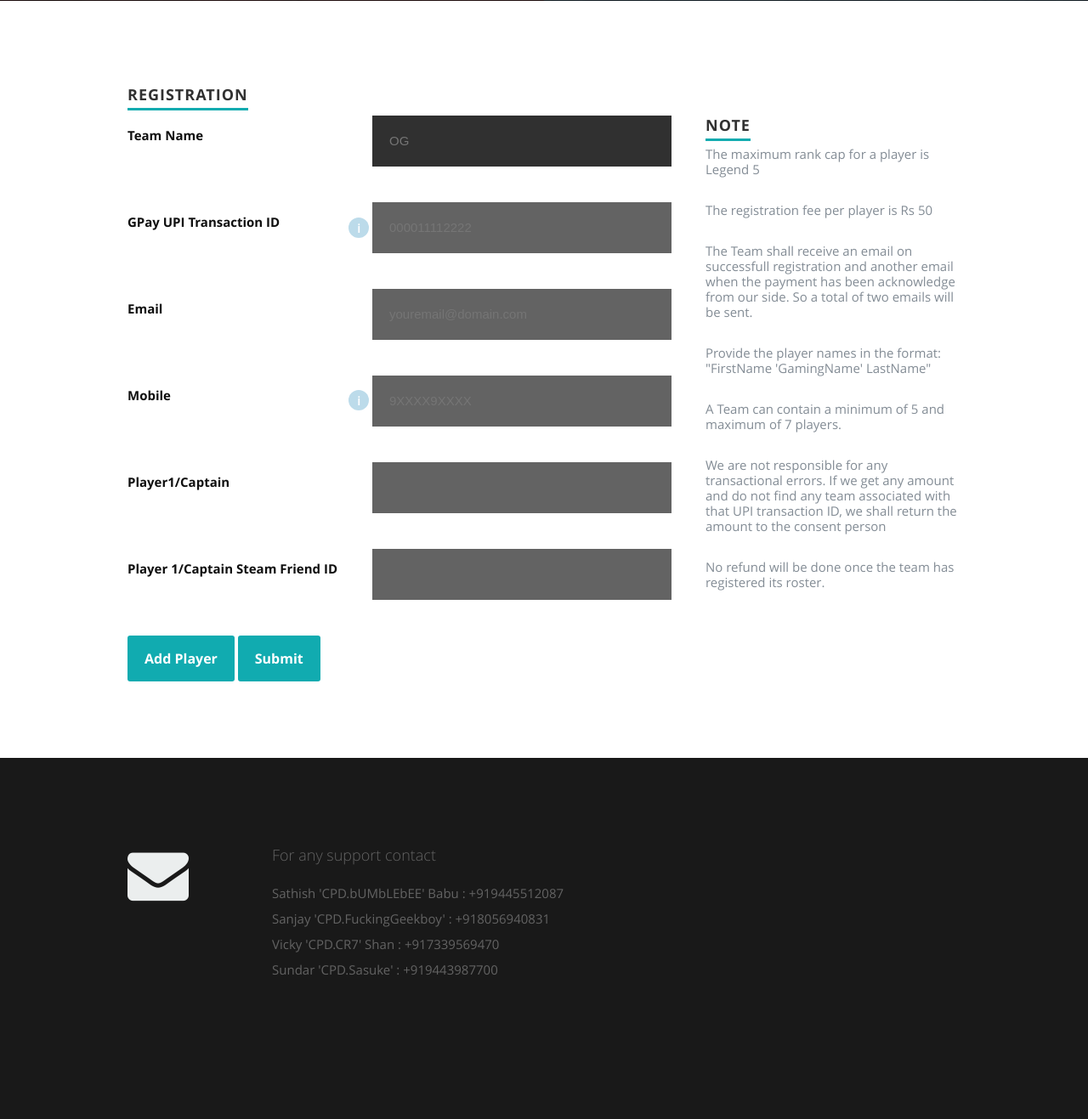
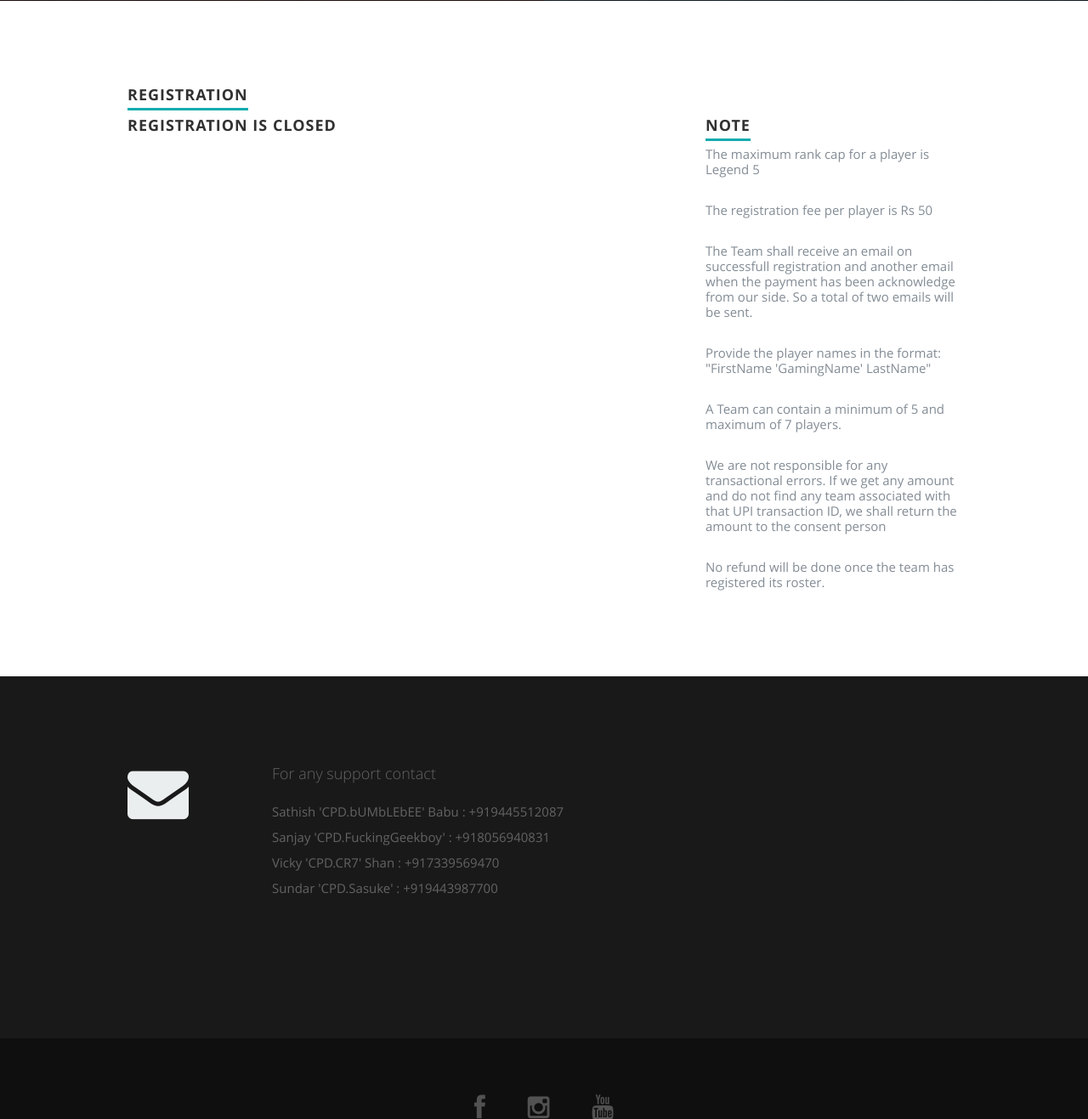
Before and after one commit to bumblebee211196/the-conquest2, a Flask app: page / in a window 1280 px wide. Shown: the part 847-2164 px from the top of the page at 85% size. Run offline with Flask 2, Linux system fonts and the light colour scheme.

Commit message:
:bento: Close registration

```diff
--- a/templates/home.html
+++ b/templates/home.html
@@ -73,57 +73,58 @@
         </div>
         <div class="row">
             <div class="eight columns">
-                <form method="POST" id="registerForm" name="registerForm" onsubmit="return validateForm();"
-                      action="submit">
-                    <div>
-                        <label for="team_name">Team Name</label>
-                        <input type="text" size="35" id="team_name" name="team_name" placeholder="OG" autofocus
-                               required />
-                    </div>
-                    <div>
-                        <label for="receipt">GPay UPI Transaction ID</label>
-                        <input type="text" size="35" id="receipt" name="receipt" placeholder="000011112222" required />
-                        <div class="help-tip gpay-tip">
-                            <p>
-                                Please provide the Google Pay - UPI Transaction ID (not Google Transaction ID) for your
-                                payment towards registration.
-                                Send the amount to <strong>+918056940831</strong> with your team name in the
-                                description as it
-                                will
-                                help us identify which team has made the payment.
-                            </p>
-                        </div>
-                    </div>
-
-                    <div>
-                        <label for="email">Email</label>
-                        <input type="email" size="35" id="email" name="email" placeholder="youremail@domain.com"
-                               required />
-                    </div>
-                    <div>
-                        <label for="mobile">Mobile</label>
-                        <input type="tel" size="35" id="mobile" name="mobile" placeholder="9XXXX9XXXX" required />
-                        <div class="help-tip mobile-tip">
-                            <p>
-                                Please provide the Mobile in the format 9XXXX9XXXX.
-                                No need to specify the country code. This will be the point of contact to the team in
-                                case of any changes in the fixtures, so make sure to provide correct one.
-                            </p>
-                        </div>
-                    </div>
-                    <div>
-                        <label for="player1">Player1/Captain</label>
-                        <input type="text" size="35" id="player1" name="player1" required />
-                    </div>
-                    <div>
-                        <label for="player1_id">Player 1/Captain Steam Friend ID</label>
-                        <input type="text" size="35" id="player1_id" name="player1_id" required />
-                    </div>
-                </form>
-                <div id="addPlayerDiv">
-                    <button id="addPlayer" onclick="addPlayer()">Add Player</button>
-                    <button type="submit" form="registerForm" id="submit">Submit</button>
-                </div>
+{#                <form method="POST" id="registerForm" name="registerForm" onsubmit="return validateForm();"#}
+{#                      action="submit">#}
+{#                    <div>#}
+{#                        <label for="team_name">Team Name</label>#}
+{#                        <input type="text" size="35" id="team_name" name="team_name" placeholder="OG" autofocus#}
+{#                               required />#}
+{#                    </div>#}
+{#                    <div>#}
+{#                        <label for="receipt">GPay UPI Transaction ID</label>#}
+{#                        <input type="text" size="35" id="receipt" name="receipt" placeholder="000011112222" required />#}
+{#                        <div class="help-tip gpay-tip">#}
+{#                            <p>#}
+{#                                Please provide the Google Pay - UPI Transaction ID (not Google Transaction ID) for your#}
+{#                                payment towards registration.#}
+{#                                Send the amount to <strong>+918056940831</strong> with your team name in the#}
+{#                                description as it#}
+{#                                will#}
+{#                                help us identify which team has made the payment.#}
+{#                            </p>#}
+{#                        </div>#}
+{#                    </div>#}
+{##}
+{#                    <div>#}
+{#                        <label for="email">Email</label>#}
+{#                        <input type="email" size="35" id="email" name="email" placeholder="youremail@domain.com"#}
+{#                               required />#}
+{#                    </div>#}
+{#                    <div>#}
+{#                        <label for="mobile">Mobile</label>#}
+{#                        <input type="tel" size="35" id="mobile" name="mobile" placeholder="9XXXX9XXXX" required />#}
+{#                        <div class="help-tip mobile-tip">#}
+{#                            <p>#}
+{#                                Please provide the Mobile in the format 9XXXX9XXXX.#}
+{#                                No need to specify the country code. This will be the point of contact to the team in#}
+{#                                case of any changes in the fixtures, so make sure to provide correct one.#}
+{#                            </p>#}
+{#                        </div>#}
+{#                    </div>#}
+{#                    <div>#}
+{#                        <label for="player1">Player1/Captain</label>#}
+{#                        <input type="text" size="35" id="player1" name="player1" required />#}
+{#                    </div>#}
+{#                    <div>#}
+{#                        <label for="player1_id">Player 1/Captain Steam Friend ID</label>#}
+{#                        <input type="text" size="35" id="player1_id" name="player1_id" required />#}
+{#                    </div>#}
+{#                </form>#}
+{#                <div id="addPlayerDiv">#}
+{#                    <button id="addPlayer" onclick="addPlayer()">Add Player</button>#}
+{#                    <button type="submit" form="registerForm" id="submit">Submit</button>#}
+{#                </div>#}
+                <h1>Registration is closed</h1>
             </div>
             <aside class="four columns footer-widgets">
                 <h4><span>Note</span></h4>
```
